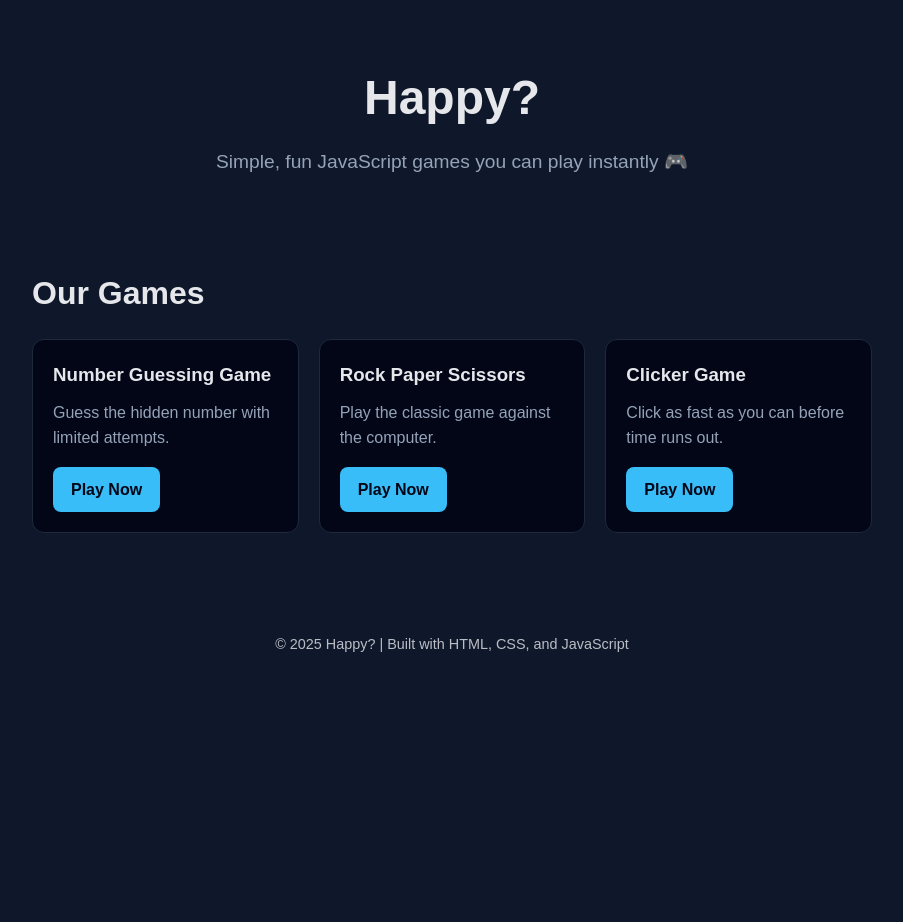
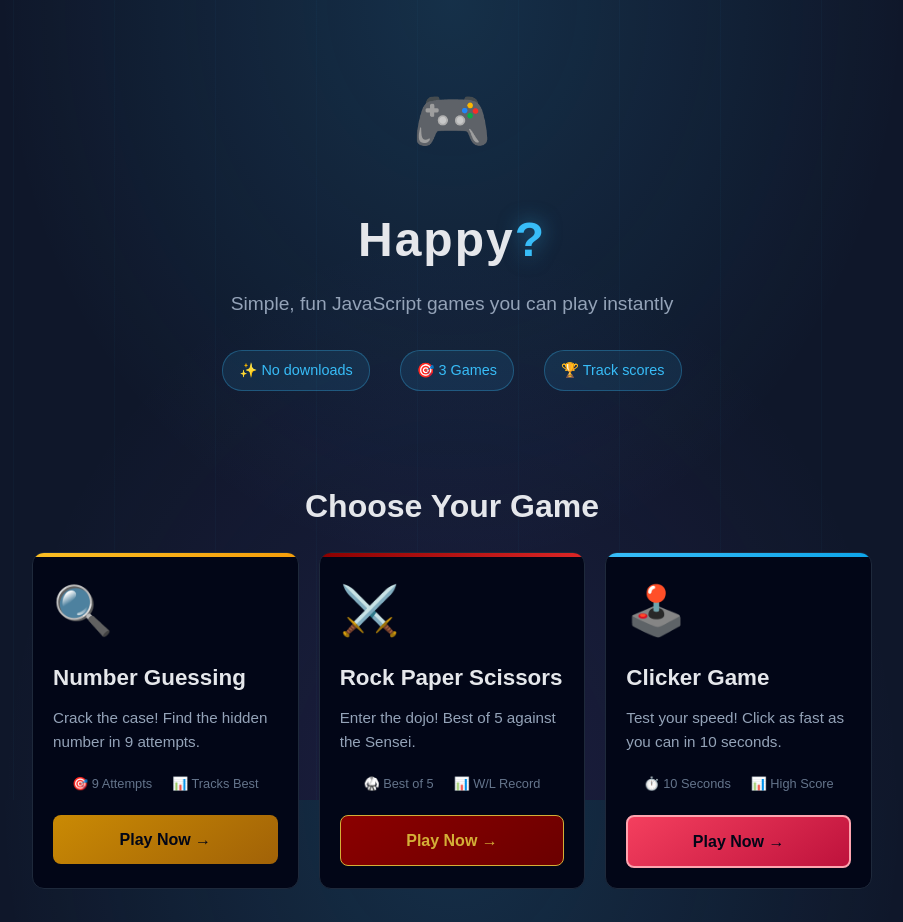
Before and after one commit to Revou-FSSE-Oct25/milestone-2-beruangsakti, a plain HTML site: page index.html in a window 1280 px wide. Shown: the top 922 px of the page, without its empty margins (188-1091 px from the left). Before the commit the page ends 800 px from the top, so only its background shows below. Drawn offline with Linux system fonts and the light colour scheme.

Commit message:
feat: redesign homepage with themed game cards
- Add animated hero section with bouncing emoji
- Add feature badges (No downloads, 3 Games, Track scores)
- Create themed game cards matching each game's style
  - Detective theme for Number Guess (gold)
  - Samurai theme for RPS (dark red)
  - Arcade theme for Clicker (cyan/pink)
- Add card hover effects and themed buttons
- Create home.css for homepage-specific styles
- Extend gradient background to full page

```diff
--- /dev/null
+++ b/css/home.css
@@ -0,0 +1,222 @@
+/**
+ * Homepage Styles - RevoFun Game Website
+ * Enhanced hero section and themed game cards
+ */
+
+/* ===== PAGE BACKGROUND ===== */
+body {
+  background:
+    radial-gradient(ellipse at top, rgba(56, 189, 248, 0.15) 0%, transparent 50%),
+    radial-gradient(ellipse at bottom, rgba(139, 92, 246, 0.1) 0%, transparent 50%),
+    var(--color-bg-primary);
+  background-attachment: fixed;
+}
+
+body::before {
+  content: '';
+  position: fixed;
+  top: 0;
+  left: 0;
+  right: 0;
+  bottom: 0;
+  background:
+    repeating-linear-gradient(
+      90deg,
+      transparent,
+      transparent 100px,
+      rgba(56, 189, 248, 0.03) 100px,
+      rgba(56, 189, 248, 0.03) 101px
+    );
+  pointer-events: none;
+  z-index: -1;
+}
+
+/* ===== HERO SECTION ===== */
+.hero {
+  padding: 80px var(--spacing-lg) 60px;
+  text-align: center;
+}
+
+.hero-emoji {
+  font-size: 4rem;
+  display: block;
+  margin-bottom: var(--spacing-md);
+  animation: bounce 2s ease infinite;
+}
+
+@keyframes bounce {
+  0%, 100% { transform: translateY(0); }
+  50% { transform: translateY(-10px); }
+}
+
+.hero-title {
+  font-size: 4rem;
+  font-weight: bold;
+  color: var(--color-text-primary);
+  margin-bottom: var(--spacing-sm);
+  letter-spacing: 2px;
+}
+
+.hero-title .highlight {
+  color: var(--color-accent);
+  text-shadow: 0 0 20px rgba(56, 189, 248, 0.5);
+}
+
+.hero-tagline {
+  font-size: 1.3rem;
+  color: var(--color-text-muted);
+  margin-bottom: var(--spacing-lg);
+}
+
+.hero-features {
+  display: flex;
+  justify-content: center;
+  gap: var(--spacing-lg);
+  flex-wrap: wrap;
+}
+
+.feature {
+  background-color: rgba(56, 189, 248, 0.1);
+  border: 1px solid rgba(56, 189, 248, 0.3);
+  padding: 8px 16px;
+  border-radius: 20px;
+  font-size: 0.9rem;
+  color: var(--color-accent);
+}
+
+/* ===== SECTION TITLE ===== */
+.section-title {
+  text-align: center;
+  font-size: 2rem;
+  margin-bottom: var(--spacing-lg);
+  color: var(--color-text-primary);
+}
+
+/* ===== GAME CARDS ===== */
+.game-card {
+  position: relative;
+  transition: all 0.3s ease;
+  overflow: hidden;
+}
+
+.game-card::before {
+  content: '';
+  position: absolute;
+  top: 0;
+  left: 0;
+  right: 0;
+  height: 4px;
+  background: var(--color-accent);
+}
+
+.game-card:hover {
+  transform: translateY(-8px);
+  box-shadow: 0 20px 40px rgba(0, 0, 0, 0.3);
+}
+
+.card-icon {
+  font-size: 3rem;
+  margin-bottom: var(--spacing-sm);
+}
+
+.game-card h3 {
+  font-size: 1.4rem;
+  margin-bottom: var(--spacing-sm);
+}
+
+.game-card p {
+  color: var(--color-text-muted);
+  font-size: 0.95rem;
+  margin-bottom: var(--spacing-md);
+}
+
+.card-stats {
+  display: flex;
+  justify-content: center;
+  gap: var(--spacing-md);
+  margin-bottom: var(--spacing-md);
+  font-size: 0.8rem;
+  color: var(--color-text-subtle);
+}
+
+.card-btn {
+  width: 100%;
+  text-align: center;
+  padding: 12px var(--spacing-md);
+  transition: all 0.2s ease;
+}
+
+.card-btn:hover {
+  transform: scale(1.02);
+}
+
+/* ===== THEME SPECIFIC CARDS ===== */
+
+/* Detective Theme - Number Guess */
+.detective-theme::before {
+  background: linear-gradient(90deg, #fbbf24, #f59e0b);
+}
+
+.detective-theme:hover {
+  border-color: #fbbf24;
+  box-shadow:
+    0 20px 40px rgba(0, 0, 0, 0.3),
+    0 0 30px rgba(251, 191, 36, 0.1);
+}
+
+.detective-theme .card-btn {
+  background: linear-gradient(145deg, #ca8a04, #a16207);
+}
+
+.detective-theme .card-btn:hover {
+  background: linear-gradient(145deg, #eab308, #ca8a04);
+}
+
+/* Samurai Theme - RPS */
+.samurai-theme::before {
+  background: linear-gradient(90deg, #8b0000, #dc2626);
+}
+
+.samurai-theme:hover {
+  border-color: #8b0000;
+  box-shadow:
+    0 20px 40px rgba(0, 0, 0, 0.3),
+    0 0 30px rgba(139, 0, 0, 0.2);
+}
+
+.samurai-theme .card-btn {
+  background: linear-gradient(145deg, #8b0000, #6b0000);
+  border: 1px solid #d4af37;
+  color: #d4af37;
+}
+
+.samurai-theme .card-btn:hover {
+  background: linear-gradient(145deg, #a00000, #8b0000);
+}
+
+/* Arcade Theme - Clicker */
+.arcade-theme::before {
+  background: linear-gradient(90deg, #38bdf8, #0ea5e9);
+}
+
+.arcade-theme:hover {
+  border-color: #38bdf8;
+  box-shadow:
+    0 20px 40px rgba(0, 0, 0, 0.3),
+    0 0 30px rgba(56, 189, 248, 0.2);
+}
+
+.arcade-theme .card-btn {
+  background: linear-gradient(145deg, #f43f5e, #be123c);
+  border: 2px solid #fda4af;
+}
+
+.arcade-theme .card-btn:hover {
+  background: linear-gradient(145deg, #fb7185, #e11d48);
+}
+
+/* ===== FOOTER ===== */
+footer {
+  border-top: 1px solid var(--color-border-light);
+  padding-top: var(--spacing-lg);
+}
--- a/index.html
+++ b/index.html
@@ -5,35 +5,57 @@
   <meta name="viewport" content="width=device-width, initial-scale=1.0" />
   <title>Happy? | Simple JavaScript Games</title>
   <link rel="stylesheet" href="css/base.css" />
+  <link rel="stylesheet" href="css/home.css" />
 </head>
 <body>
 
   <header class="hero">
-    <h1>Happy?</h1>
-    <p>Simple, fun JavaScript games you can play instantly 🎮</p>
+    <span class="hero-emoji">🎮</span>
+    <h1 class="hero-title">Happy<span class="highlight">?</span></h1>
+    <p class="hero-tagline">Simple, fun JavaScript games you can play instantly</p>
+    <div class="hero-features">
+      <span class="feature">✨ No downloads</span>
+      <span class="feature">🎯 3 Games</span>
+      <span class="feature">🏆 Track scores</span>
+    </div>
   </header>
 
   <main class="games">
-    <h2>Our Games</h2>
+    <h2 class="section-title">Choose Your Game</h2>
 
     <div class="game-list">
 
-      <div class="game-card">
-        <h3>Number Guessing Game</h3>
-        <p>Guess the hidden number with limited attempts.</p>
-        <a href="games/number_guess.html" class="btn">Play Now</a>
+      <div class="game-card detective-theme">
+        <div class="card-icon">🔍</div>
+        <h3>Number Guessing</h3>
+        <p>Crack the case! Find the hidden number in 9 attempts.</p>
+        <div class="card-stats">
+          <span>🎯 9 Attempts</span>
+          <span>📊 Tracks Best</span>
+        </div>
+        <a href="games/number_guess.html" class="btn card-btn">Play Now →</a>
       </div>
 
-      <div class="game-card">
+      <div class="game-card samurai-theme">
+        <div class="card-icon">⚔️</div>
         <h3>Rock Paper Scissors</h3>
-        <p>Play the classic game against the computer.</p>
-        <a href="games/rps.html" class="btn">Play Now</a>
+        <p>Enter the dojo! Best of 5 against the Sensei.</p>
+        <div class="card-stats">
+          <span>🥋 Best of 5</span>
+          <span>📊 W/L Record</span>
+        </div>
+        <a href="games/rps.html" class="btn card-btn">Play Now →</a>
       </div>
 
-      <div class="game-card">
+      <div class="game-card arcade-theme">
+        <div class="card-icon">🕹️</div>
         <h3>Clicker Game</h3>
-        <p>Click as fast as you can before time runs out.</p>
-        <a href="games/clicker.html" class="btn">Play Now</a>
+        <p>Test your speed! Click as fast as you can in 10 seconds.</p>
+        <div class="card-stats">
+          <span>⏱️ 10 Seconds</span>
+          <span>📊 High Score</span>
+        </div>
+        <a href="games/clicker.html" class="btn card-btn">Play Now →</a>
       </div>
 
     </div>
```
